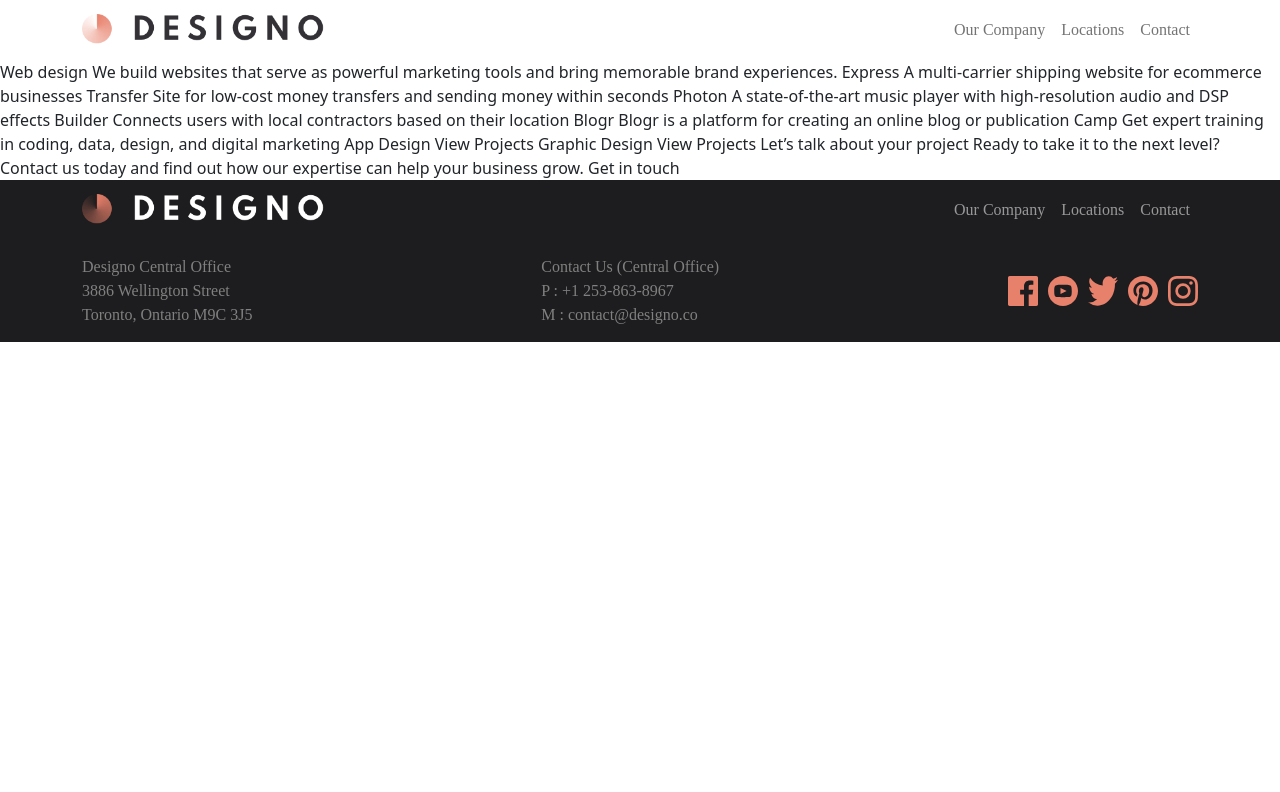
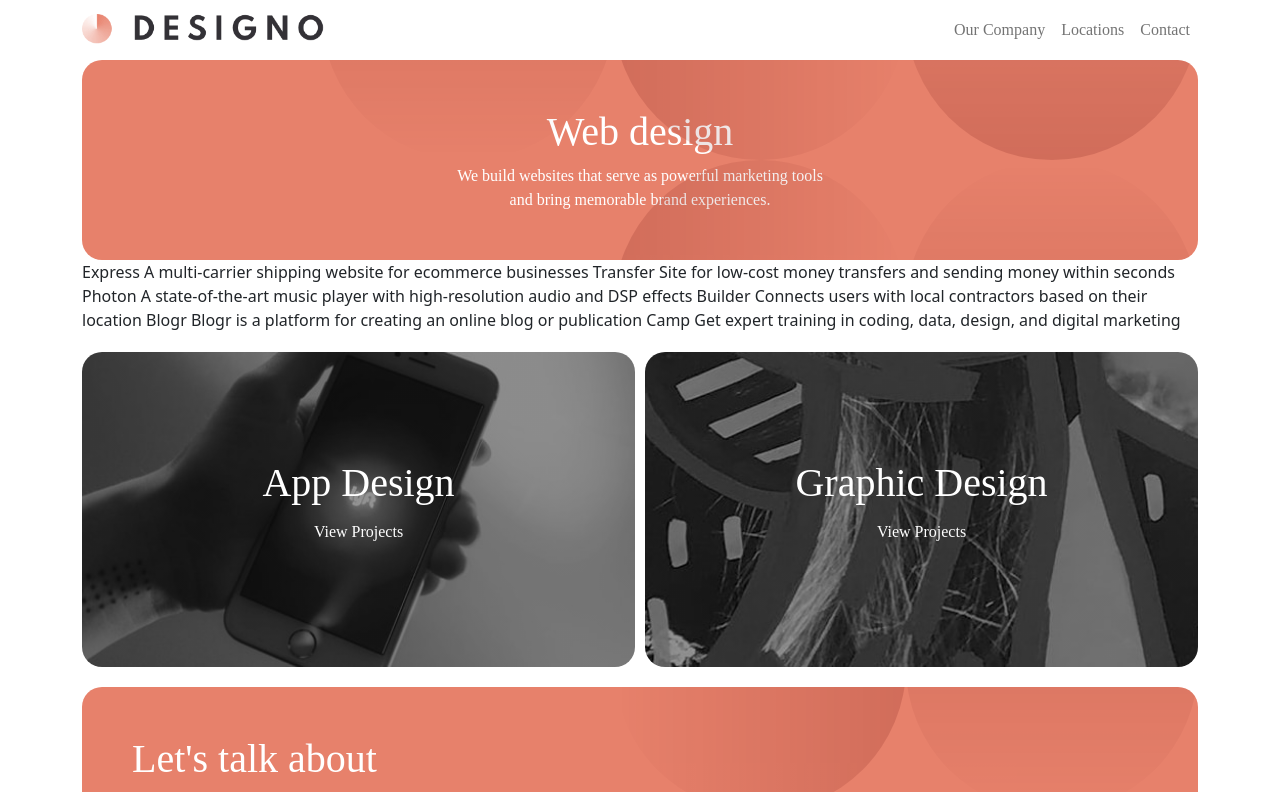
Before and after one commit to thomasgilmore/designo-multi-page-website, a React (Create React App) app: page /web-design in a window 1280 px wide. Shown: the top 792 px of the page. Built offline with nearby package versions, Linux system fonts and the light colour scheme.

Commit message:
started working on web design page

```diff
--- a/src/Components/WebDesign.js
+++ b/src/Components/WebDesign.js
@@ -1,10 +1,22 @@
-import React from 'react'
+import './webdesign.css';
+import React from 'react';
+import Container from 'react-bootstrap/Container';
+import AppDesignCard from './AppDesignCard';
+import GraphicDesignCard from './GraphicDesignCard';
+import GetInTouch from './GetInTouch';
+import bgPatternIntroWeb from '../assets/web-design/desktop/bg-pattern-intro-web.svg';
 
 export default function WebDesign() {
   return (
     <div>
-    Web design
-    We build websites that serve as powerful marketing tools and bring memorable brand experiences.
+      <Container>
+      <div className='webDesignDiv'>
+        <h1>Web design</h1>
+        <p>We build websites that serve as powerful marketing tools</p>
+        <p>and bring memorable brand experiences.</p>
+        <img src={bgPatternIntroWeb} className="bgPatternIntroWeb" alt="Background Pattern Into Web" />
+      </div>
+
 
     Express
     A multi-carrier shipping website for ecommerce businesses
@@ -24,16 +36,15 @@ export default function WebDesign() {
     Camp
     Get expert training in coding, data, design, and digital marketing
 
-    App Design
-    View Projects
+      <div className='graphicDesignAndAppDisign'>
 
-    Graphic Design
-    View Projects
+          <AppDesignCard />
 
-    Let’s talk about your project
-    Ready to take it to the next level? Contact us today and find out how our expertise can help
-    your business grow.
-    Get in touch
+          <GraphicDesignCard />
+      </div>
+
+      </Container>
+      <GetInTouch />
     </div>
   )
 }
--- /dev/null
+++ b/src/Components/webdesign.css
@@ -0,0 +1,36 @@
+.webDesignDiv {
+  background-color: #E7816B;
+  color: #fff;
+  height: 200px;
+  overflow: hidden;
+  position: relative;
+  border-radius: 20px;
+  display: flex;
+  flex-direction: column;
+  justify-content: center;
+  align-items: center;
+}
+
+.webDesignDiv > p {
+  margin: 0;
+}
+
+.bgPatternIntroWeb {
+  position: absolute;
+  top: 15;
+  right: 0;
+  z-index: 5;
+}
+
+.graphicDesignAndAppDisign {
+  display: flex;
+  gap: 10px;
+  margin: 20px 0;
+  flex-wrap: no-wrap;
+}
+
+@media only screen and (max-width: 992px) {
+  .graphicDesignAndAppDisign {
+    flex-wrap: wrap;
+  }
+}
```
